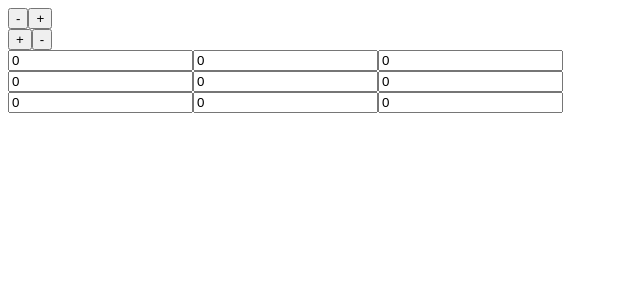
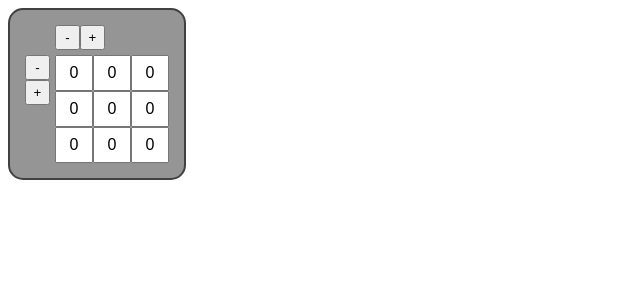
Before and after one commit to DEsimas/matrix-calc, a React app: page / in a window 1280 px wide. Shown: the top 300 px of the page, without its empty margins (0-640 px from the left). Built offline with nearby package versions, Linux system fonts and the light colour scheme.

Commit message:
input styles

```diff
--- a/src/components/Input.css
+++ b/src/components/Input.css
@@ -1,5 +1,47 @@
+.input {
+    background-color: rgb(149, 149, 149);
+    display: inline-block;
+    padding: 15px;
+    border: 2px rgb(65, 65, 65) solid;
+    border-radius: 15px;
+}
+
+.input button {
+    width: 25px;
+    height: 25px;
+    text-align: center;
+}
+
+.input input {
+    font-size: 16px;
+    width: 30px;
+    height: 30px;
+    text-align: center;
+}
+
+input::-webkit-outer-spin-button,
+input::-webkit-inner-spin-button {
+    -webkit-appearance: none;
+    margin: 0;
+}
+
+input[type=number] {
+    -moz-appearance: textfield;
+}
+
+.bottom-section {
+    display: flex;
+}
+
+.control-column {
+    margin-left: 30px;
+    margin-bottom: 5px;
+}
+
 .control-row {
-    display: inline;
+    margin-right: 5px;
+    display: flex;
+    flex-direction: column;
 }
 
 .matrix {
--- a/src/components/Input.js
+++ b/src/components/Input.js
@@ -32,12 +32,14 @@ const Input = (props) => {
                 <button disabled={props.fixed || matrix[0].length == 1} onClick={() => setMatrix(removeLastColumn(matrix))}>-</button>
                 <button disabled={props.fixed || matrix[0].length >= 20} onClick={() => setMatrix(addZeroColumn(matrix))}>+</button>
             </div>
-            <div className='control-row'>
-                <button disabled={props.fixed || matrix.length >= 20} onClick={() => setMatrix(addZeroRow(matrix))}>+</button>
-                <button disabled={props.fixed || matrix.length == 1} onClick={() => setMatrix(removeLastRow(matrix))}>-</button>
-            </div>
-            <div className='matrix'>
-                {getMatrixInputs()}
+            <div className='bottom-section'>
+                <div className='control-row'>
+                    <button disabled={props.fixed || matrix.length == 1} onClick={() => setMatrix(removeLastRow(matrix))}>-</button>
+                    <button disabled={props.fixed || matrix.length >= 20} onClick={() => setMatrix(addZeroRow(matrix))}>+</button>
+                </div>
+                <div className='matrix'>
+                    {getMatrixInputs()}
+                </div>
             </div>
         </div>
     )
```
